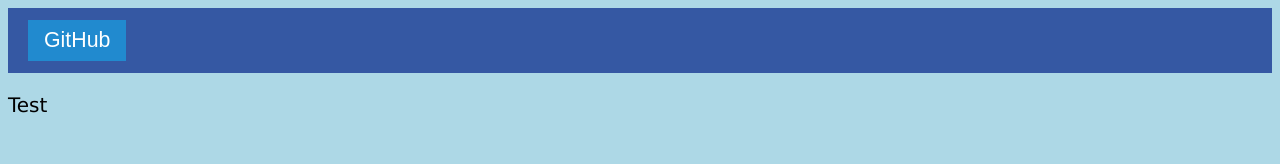
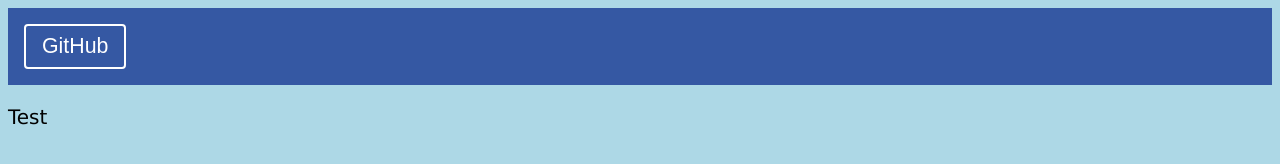
Before and after one commit to HenryWilder/webstuff, a plain HTML site: page first-html5-project/src/index.html in a window 1280 px wide. Drawn offline with Linux system fonts and the light colour scheme.

Commit message:
More button improvements

```diff
--- a/first-html5-project/src/index.html
+++ b/first-html5-project/src/index.html
@@ -11,7 +11,7 @@
     <header>
 
     </header>
-    <nav style="background-color: #3558a3;">
+    <nav style="background-color: var(--nav-bar-color); padding: 8px 12px;">
         <form action="https://github.com/HenryWilder" target="_blank">
             <input class="nav-button" type="submit" value="GitHub"/>
         </form>
--- a/first-html5-project/src/styles.css
+++ b/first-html5-project/src/styles.css
@@ -13,34 +13,30 @@ p {
     font-size: 20px;
 }
 
-.nav-button {
-    color: white;
-    border: none;
-    font-size: 16pt;
-    padding: 8px 16px;
-    margin: 12px 20px;
-    font-family: sans-serif;
-    cursor: pointer;
+:root {
+    --main-color: #218acf;
+    --hover-main-color: #39a4eb;
+    --nav-bar-shadows-color: #254486;
+    --nav-bar-color: #3558a3;
 }
 
 .nav-button {
-    background-color: #218acf;
-    animation-name: button-unhover;
-    animation-duration: 0.4s;
-}
-
-@keyframes button-unhover {
-    from {background-color: #39a4eb;}
-    to {background-color: #218acf;}
+    background-color: var(--nav-bar-color);
+    color: white;
+    border: 2pt solid white;
+    font-size: 16pt;
+    padding: 8px 16px;
+    margin: 8px 4px;
+    font-family: sans-serif;
+    cursor: pointer;
+    border-radius: 4px;
+    transition: 0.4s;
 }
 
 .nav-button:hover {
-    background-color: #39a4eb;
-    animation-name: button-hover;
-    animation-duration: 0.1s;
+    background-color: var(--main-color);
+    color: whitesmoke;
+    border: 2pt solid var(--main-color);
+    transition: 0.2s;
+    box-shadow: 0px 4px 5px 2px var(--nav-bar-shadows-color);
 }
-
-@keyframes button-hover {
-    from {background-color: #218acf;}
-    to {background-color: #39a4eb;}
-}
```
